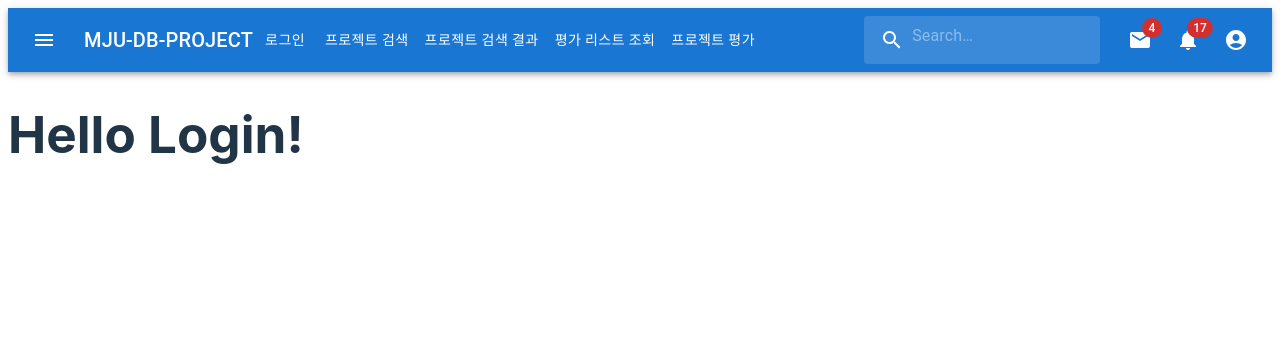
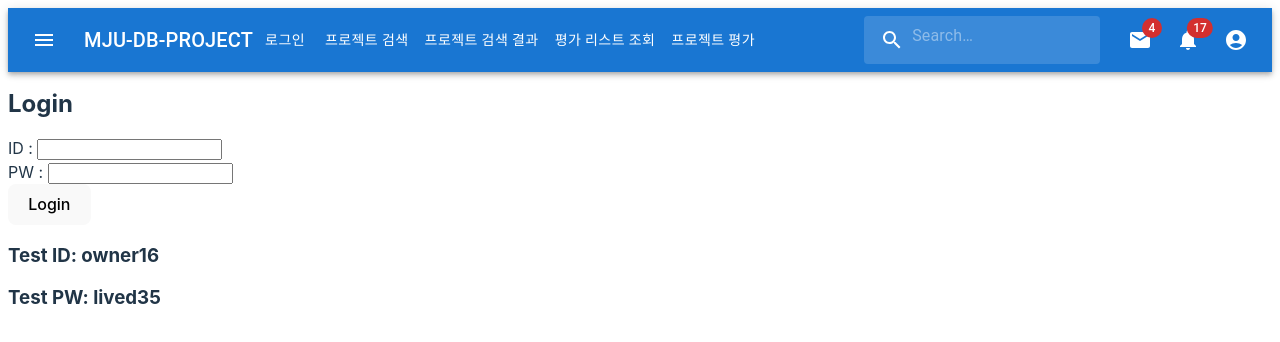
Before and after one commit to MJU-DB-ENGINEERING/MJU-FE, a React (Vite) app: page / in a window 1280 px wide. Shown: the top 342 px of the page. Built offline with nearby package versions, Linux system fonts and the light colour scheme.

Commit message:
feat: login page

```diff
--- a/src/login/Login.jsx
+++ b/src/login/Login.jsx
@@ -1,9 +1,96 @@
-import React from "react";
+import React, { useEffect, useState } from "react";
+import { doLogin } from "../common/api";
 
-const Login = () => {
-    return (
-        <h1>Hello Login!</h1>
-    );
+function Login() {
+  const [id, setId] = useState("");
+  const [pw, setPw] = useState("");
+  const [isLogin, setIsLogin] = useState(false);
+
+  useEffect(() => {
+    if (sessionStorage.getItem("user_name") === null) {
+      // sessionStorage 에 user_id 라는 key 값으로 저장된 값이 없다면
+      console.log("isLogin ?? :: ", isLogin);
+    } else {
+      // sessionStorage 에 user_id 라는 key 값으로 저장된 값이 있다면
+      // 로그인 상태 변경
+      setIsLogin(true);
+      console.log("isLogin ?? :: ", isLogin);
+    }
+  });
+
+  const onLogout = () => {
+    // sessionStorage 에 user_id 로 저장되어있는 아이템을 삭제한다.
+    sessionStorage.removeItem("user_name");
+    // App 으로 이동(새로고침)
+    document.location.href = "/";
+  };
+
+  const onClickLogin = () => {
+    console.log("click login");
+    console.log("ID : ", id);
+    console.log("PW : ", pw);
+    doLogin(id, pw)
+      .then((res) => {
+        if (res != undefined) {
+          console.log(res);
+          sessionStorage.setItem("user_name", res.userName);
+          document.location.href = "/";
+        } else {
+          alert("아이디 비밀번호를 확인하세요");
+        }
+      })
+
+      .catch();
+  };
+  const handleInputId = (e) => {
+    setId(e.target.value);
+  };
+
+  const handleInputPw = (e) => {
+    setPw(e.target.value);
+  };
+
+  return (
+    <div>
+      {isLogin ? (
+        <div>
+          <h3>{sessionStorage.getItem("user_name")}님 안녕하세요</h3>
+          <button type="button" onClick={onLogout}>
+            Logout
+          </button>
+        </div>
+      ) : (
+        <div>
+          <h2>Login</h2>
+          <div>
+            <label htmlFor="input_id">ID : </label>
+            <input
+              type="text"
+              name="input_id"
+              value={id}
+              onChange={handleInputId}
+            />
+          </div>
+          <div>
+            <label htmlFor="input_pw">PW : </label>
+            <input
+              type="password"
+              name="input_pw"
+              value={pw}
+              onChange={handleInputPw}
+            />
+          </div>
+          <div>
+            <button type="button" onClick={onClickLogin}>
+              Login
+            </button>
+          </div>
+          <h3>Test ID: owner16</h3>
+          <h3>Test PW: lived35</h3>
+        </div>
+      )}
+    </div>
+  );
 }
 
 export default Login;
```
